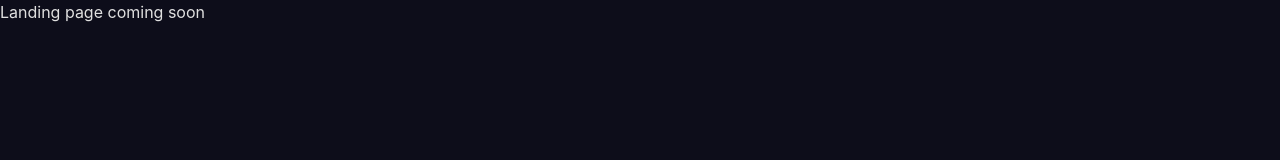
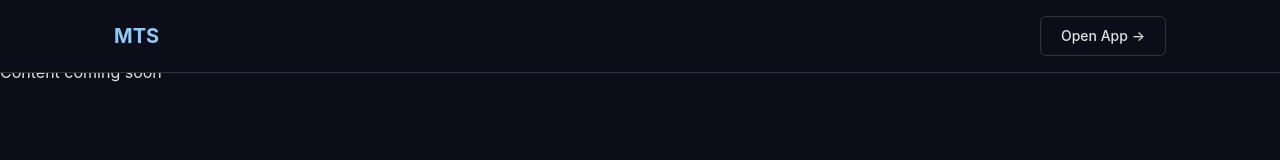
Before and after one commit to shhhwepsss/mts, an Astro site in the folder landing/: page / in a window 1280 px wide. Built offline with nearby package versions, Linux system fonts and the light colour scheme; Astro itself is replaced by a stand-in of ours.

Commit message:
feat(landing): add Nav component with logo and app link

```diff
--- /dev/null
+++ b/landing/src/components/Nav.astro
@@ -0,0 +1,41 @@
+---
+interface Props {
+  appUrl: string;
+}
+
+const { appUrl } = Astro.props;
+---
+
+<nav class="nav">
+  <div class="nav-inner container">
+    <a href="/" class="logo">MTS</a>
+    <a href={appUrl} class="btn-outline">Open App →</a>
+  </div>
+</nav>
+
+<style>
+  .nav {
+    position: fixed;
+    top: 0;
+    left: 0;
+    right: 0;
+    z-index: 100;
+    background-color: var(--bg-primary);
+    border-bottom: 1px solid var(--border);
+  }
+
+  .nav-inner {
+    display: flex;
+    justify-content: space-between;
+    align-items: center;
+    padding-top: 16px;
+    padding-bottom: 16px;
+  }
+
+  .logo {
+    font-size: 20px;
+    font-weight: 700;
+    color: var(--accent);
+    text-decoration: none;
+  }
+</style>
--- a/landing/src/pages/index.astro
+++ b/landing/src/pages/index.astro
@@ -1,10 +1,14 @@
 ---
 import Layout from '../layouts/Layout.astro';
+import Nav from '../components/Nav.astro';
 ---
 
 <Layout
   title="MTS — Motorcycle Tracking System"
   description="Track engine hours, get maintenance alerts, and keep a complete service history for your enduro motorcycles."
 >
-  <p>Landing page coming soon</p>
+  <Nav appUrl="https://app.mts.com" />
+  <main style="padding-top: 60px;">
+    <p>Content coming soon</p>
+  </main>
 </Layout>
```
